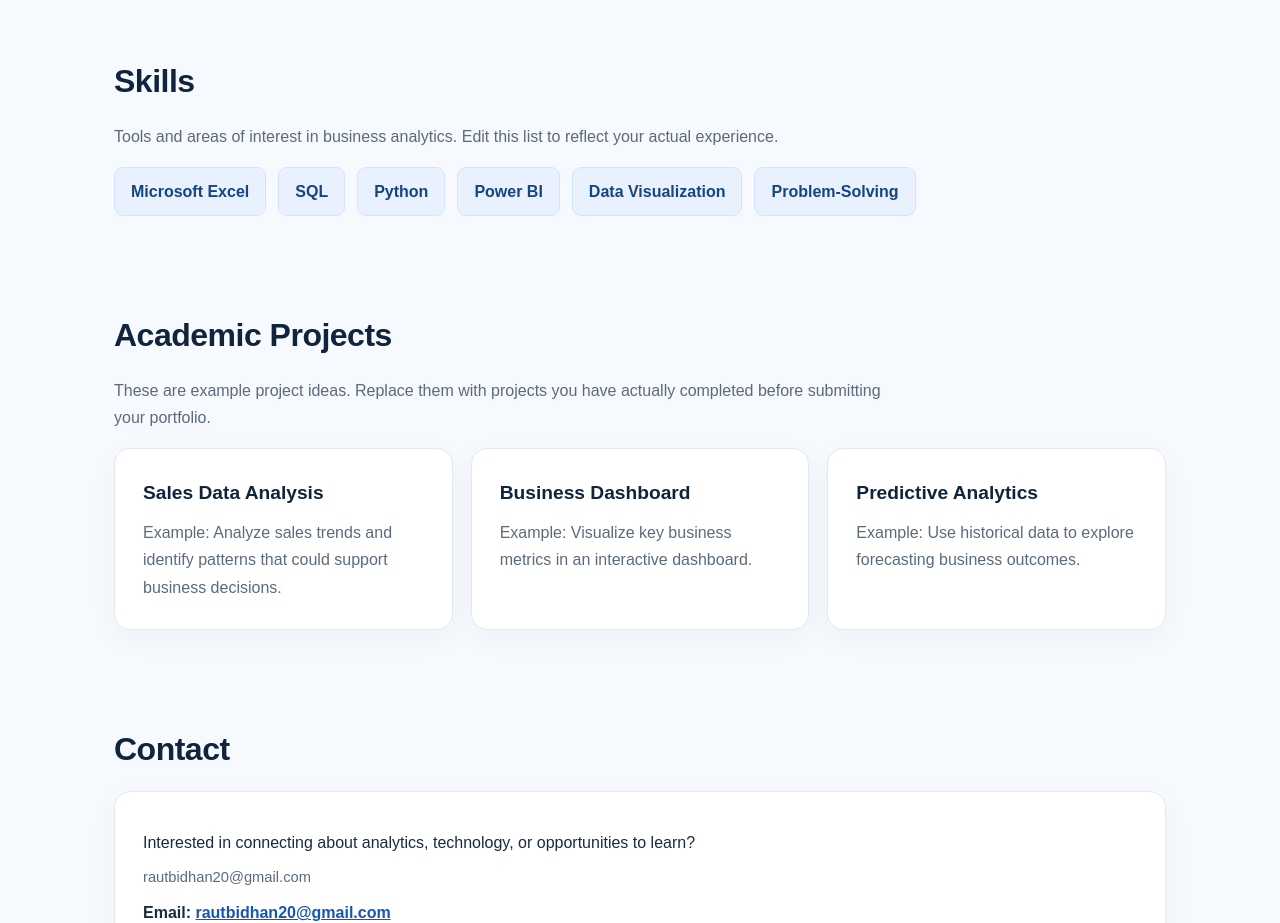
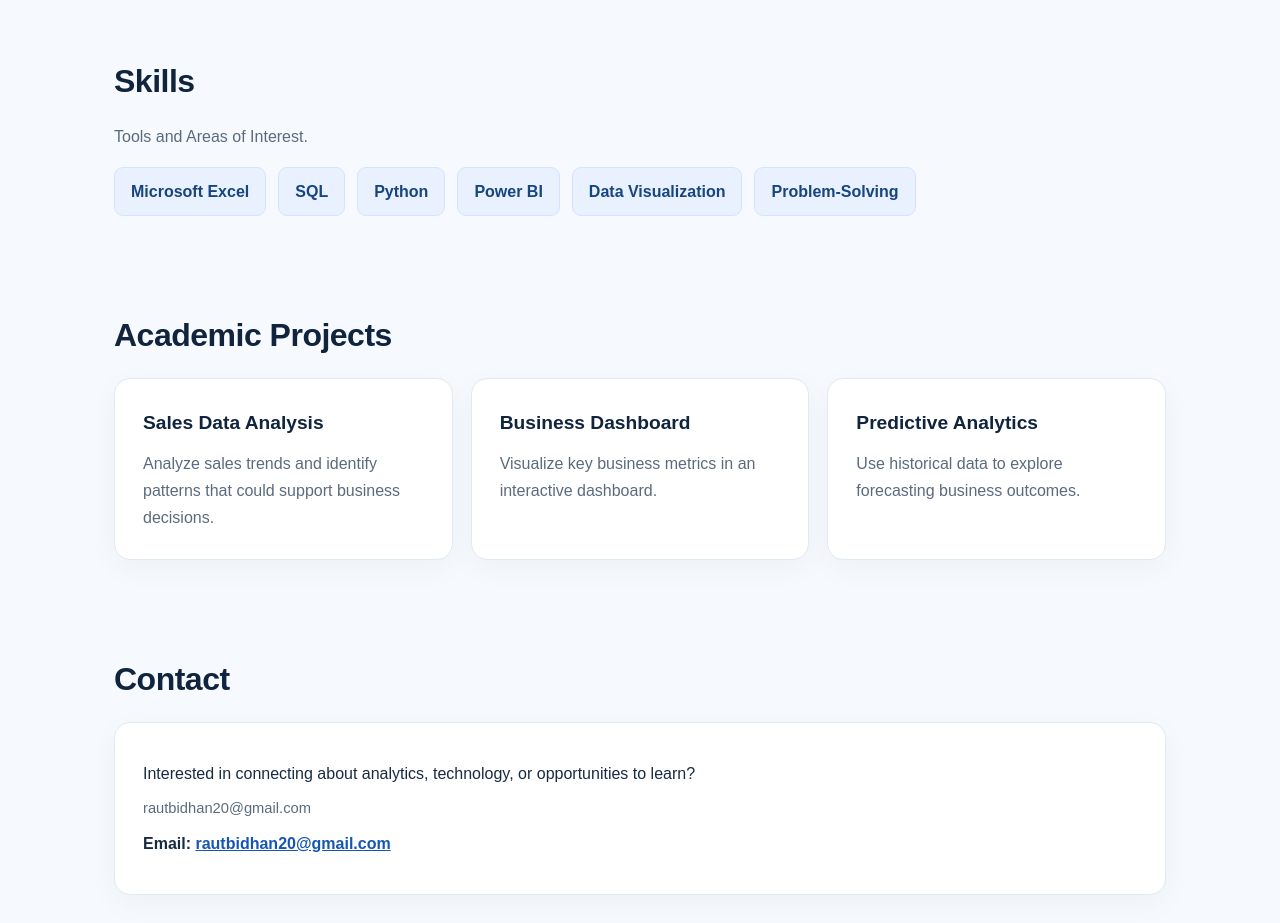
Before and after one commit to rautbidhan20-cpu/BANA-4331, a plain HTML site: page index.html in a window 1280 px wide. Shown: the part 1240-2163 px from the top of the page. Drawn offline with Linux system fonts and the light colour scheme.

Commit message:
Update index.html

```diff
--- a/index.html
+++ b/index.html
@@ -15,8 +15,8 @@
 <main class="wrap">
 <section id="about"><h2>About Me</h2><div class="panel"><p>Hi! I'm Bidhan Raut, an Artificial Intelligence and Analytics for Business student at the University of Texas at Arlington. I'm interested in how data and technology can help organizations make better decisions. This portfolio introduces my education, developing skills, and academic work.</p></div></section>
 <section id="education"><h2>Education</h2><div class="panel"><h3>University of Texas at Arlington</h3><p><strong>Program:</strong> Artificial Intelligence and Analytics for Business</p><p><strong>Expected graduation:</strong> May 2027</p></div></section>
-<section id="skills"><h2>Skills</h2><p class="section-desc">Tools and areas of interest in business analytics. Edit this list to reflect your actual experience.</p><div class="skills"><span class="skill">Microsoft Excel</span><span class="skill">SQL</span><span class="skill">Python</span><span class="skill">Power BI</span><span class="skill">Data Visualization</span><span class="skill">Problem-Solving</span></div></section>
-<section id="projects"><h2>Academic Projects</h2><p class="section-desc">These are example project ideas. Replace them with projects you have actually completed before submitting your portfolio.</p><div class="grid"><article class="project"><h3>Sales Data Analysis</h3><p>Example: Analyze sales trends and identify patterns that could support business decisions.</p></article><article class="project"><h3>Business Dashboard</h3><p>Example: Visualize key business metrics in an interactive dashboard.</p></article><article class="project"><h3>Predictive Analytics</h3><p>Example: Use historical data to explore forecasting business outcomes.</p></article></div></section>
-<section id="contact"><h2>Contact</h2><div class="panel"><p>Interested in connecting about analytics, technology, or opportunities to learn?</p><p class="small">rautbidhan20@gmail.com</p><p><strong>Email:</strong> <a class="contact-link" href="mailto:your.email@example.com">rautbidhan20@gmail.com</a></p></div></section>
+<section id="skills"><h2>Skills</h2><p class="section-desc">Tools and Areas of Interest.</p><div class="skills"><span class="skill">Microsoft Excel</span><span class="skill">SQL</span><span class="skill">Python</span><span class="skill">Power BI</span><span class="skill">Data Visualization</span><span class="skill">Problem-Solving</span></div></section>
+<section id="projects"><h2>Academic Projects</h2><p class="section-desc"></p><div class="grid"><article class="project"><h3>Sales Data Analysis</h3><p>Analyze sales trends and identify patterns that could support business decisions.</p></article><article class="project"><h3>Business Dashboard</h3><p>Visualize key business metrics in an interactive dashboard.</p></article><article class="project"><h3>Predictive Analytics</h3><p>Use historical data to explore forecasting business outcomes.</p></article></div></section>
+<section id="contact"><h2>Contact</h2><div class="panel"><p>Interested in connecting about analytics, technology, or opportunities to learn?</p><p class="small">rautbidhan20@gmail.com</p><p><strong>Email:</strong> <a class="contact-link" href="rautbidhan20@gmail.com">rautbidhan20@gmail.com</a></p></div></section>
 </main><footer>© <span id="year">2026</span> Bidhan Raut. All rights reserved.</footer><script>document.getElementById('year').textContent=new Date().getFullYear();</script>
 </body></html>
```
